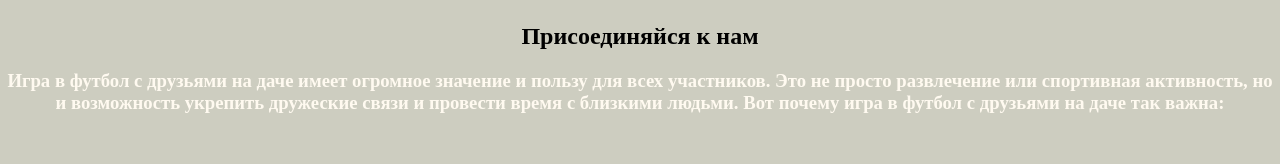
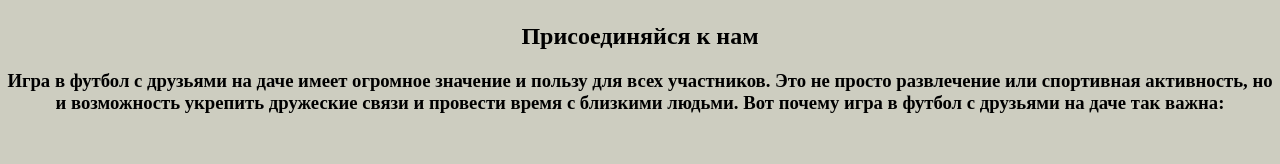
Before and after one commit to viktar33/championsleage, a React (Create React App) app: page /homePage in a window 1280 px wide. Shown: the part 574-738 px from the top of the page. Built offline with nearby package versions, Linux system fonts and the light colour scheme.

Commit message:
add changes

```diff
--- a/src/Components/Champions/Players/PlayerList.jsx
+++ b/src/Components/Champions/Players/PlayerList.jsx
@@ -24,7 +24,7 @@ const PlayerList = ({players}) => {
     return (
         <div className="player-list">
             {players.map((player, index) => (
-                <Zoom left delay={index/6 * 1000}>
+                <Zoom top>
                 <div key={index} className="player-item">
                     <img src={player.imageSrc} alt={player.name} />
                     <h2>Legend: {player.name}</h2>
--- a/src/core/Home/HomePage.jsx
+++ b/src/core/Home/HomePage.jsx
@@ -11,7 +11,7 @@ const HomePage = () => {
             <MainImage/>
             <div className='greet'>
                     <h2>Присоединяйся к нам</h2>
-                    <h3>
+                    <h3 style={{color:'black'}}>
                         Игра в футбол с друзьями на даче имеет огромное значение и пользу для всех участников. Это не
                         просто развлечение или спортивная активность, но и возможность укрепить дружеские связи и
                         провести время с близкими людьми. Вот почему игра в футбол с друзьями на даче так важна:
--- a/src/core/Home/catalogList/CatalogList.jsx
+++ b/src/core/Home/catalogList/CatalogList.jsx
@@ -16,7 +16,7 @@ const CatalogList = () => {
     return (
         <div className="catalog-list">
             {data.map((item, index = item.id) => (
-                <Zoom left delay={index/6 * 1000}>
+                <Zoom left>
                     <div key={index} className="catalog-item">
                         <img
                             src={item.icon}/>
```
